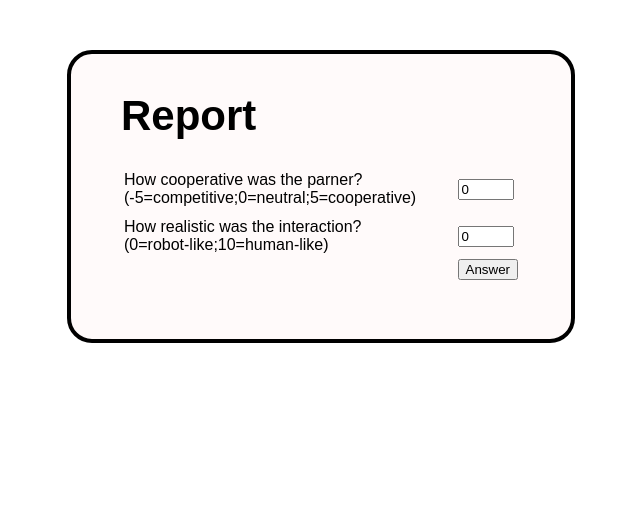
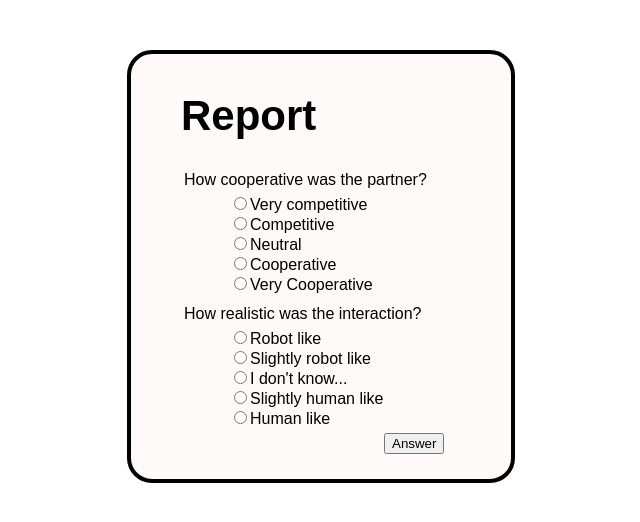
Before and after one commit to drever/web-vpi, a PHP site: page /answer.php in a window 1280 px wide. Shown: the top 522 px of the page, without its empty margins (319-959 px from the left). Run offline with PHP 8.4, Linux system fonts and the light colour scheme; some web fonts are replaced.

Commit message:
Update of the vpi.js for mouse velocity calculus. Change of the answer.php Remove the hkb_parameter.js

```diff
--- a/answer.php
+++ b/answer.php
@@ -36,25 +36,40 @@ mysql_close($conn);
 else
 {
 ?>
-	<div style="height:240px;width:400px;">
+	<div style="height:380px;width:280px;">
 	<h1> Report </h1>
 <form method="post" action="<?php $_PHP_SELF ?>">
 <table width="400" border="0" cellspacing="1" cellpadding="2">
 <tr>
-<td width="350">How cooperative was the parner? <br>(-5=competitive;0=neutral;5=cooperative)</td>
-<td><input name="cooperativeness" type="number" value="0" min="-5" max="5" id="cooperativeness" size="5"></td>
+<td width="400">How cooperative was the partner?</td>
+</tr>
+<tr>
+<td>
+	<input type="radio" name="cooperativeness" value="-1" style="margin-left: 50px">Very competitive
+	<br><input type="radio" name="cooperativeness" value="-0.5" style="margin-left: 50px">Competitive
+	<br><input type="radio" name="cooperativeness" value="0" style="margin-left: 50px">Neutral
+	<br><input type="radio" name="cooperativeness" value="0.5" style="margin-left: 50px">Cooperative
+	<br><input type="radio" name="cooperativeness" value="1" style="margin-left: 50px">Very Cooperative
+</td>
 </tr>
 <td>
 <tr></tr>
 </td>
 <tr>
-<td width="350">How realistic was the interaction?<br>(0=robot-like;10=human-like)</td>
-<td><input name="humanness" type="number" value="0" min="0" max="10" id="humanness" size="5"></td>
+<td width="400">How realistic was the interaction?<br></td>
 </tr>
 <tr>
-<td width="350"> </td>
 <td>
-<input name="Answer" type="submit" id="Answer" value="Answer">
+	<input type="radio" name="humanness" value="-1" style="margin-left: 50px">Robot like
+	<br><input type="radio" name="humanness" value="-0.5" style="margin-left: 50px">Slightly robot like
+	<br><input type="radio" name="humanness" value="0" style="margin-left: 50px">I don't know...
+	<br><input type="radio" name="humanness" value="0.5" style="margin-left: 50px">Slightly human like
+	<br><input type="radio" name="humanness" value="1" style="margin-left: 50px">Human like
+</td>
+</tr>
+<tr>
+<td width="300">
+<input name="Answer" type="submit" id="Answer" value="Answer" style="margin-left: 200px">
 </td>
 </tr>
 </table>
```
Also changed, not shown: js/vpi.js (+10 -11 lines), js/hkb_parameters.js (deleted).
